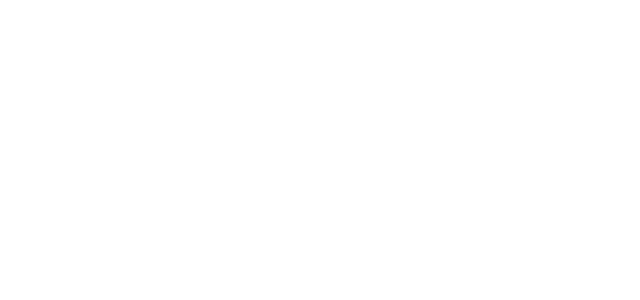
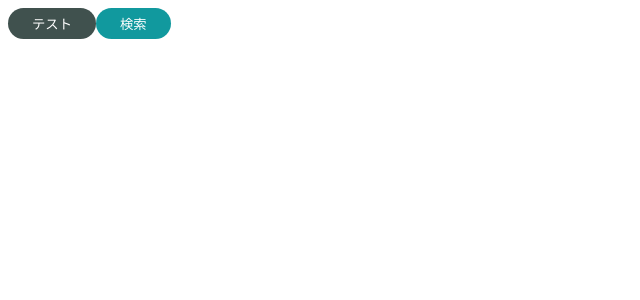
Before and after one commit to soar1219/atomic_design, a React (Create React App) app: page / in a window 1280 px wide. Shown: the top 300 px of the page, without its empty margins (0-640 px from the left). Built offline with nearby package versions, Linux system fonts and the light colour scheme.

Commit message:
atomの作成

```diff
--- a/package.json
+++ b/package.json
@@ -8,7 +8,9 @@
     "@testing-library/user-event": "^13.5.0",
     "react": "^17.0.2",
     "react-dom": "^17.0.2",
+    "react-router-dom": "^5.2.0",
     "react-scripts": "5.0.1",
+    "styled-components": "^5.2.1",
     "web-vitals": "^2.1.4"
   },
   "scripts": {
--- a/src/App.jsx
+++ b/src/App.jsx
@@ -1,8 +1,12 @@
+import { PrimaryButton } from "./components/atoms/button/PrimaryButton";
+import { SecondaryButton } from "./components/atoms/button/SecondaryButton";
+
 
 function App() {
   return (
     <div className="App">
-
+      <PrimaryButton>テスト</PrimaryButton>
+      <SecondaryButton>検索</SecondaryButton>
     </div>
   );
 }
--- /dev/null
+++ b/src/components/atoms/button/BaseButton.jsx
@@ -0,0 +1,13 @@
+import styled from "styled-components";
+
+export const BaseButton = styled.button`
+    color:#fff;
+    padding:6px 24px;
+    border:none;
+    outline: none;
+    border-radius: 9999px;
+    &:hover{
+        cursor:pointer;
+        opacity:0.8;
+  }
+`
--- /dev/null
+++ b/src/components/atoms/button/PrimaryButton.jsx
@@ -0,0 +1,18 @@
+import styled from "styled-components";
+import { BaseButton } from "./BaseButton";
+
+export const PrimaryButton = (props) => {
+    const { children } = props;
+    return (
+        <>
+            <SButton>{children}</SButton>
+        </>
+    )
+}
+
+/* 役割としてはどんな画面でもpropsを受け取ってラベルを生成できるようにする必要がある */
+
+const SButton = styled(BaseButton)`
+  background-color: #40514e;
+
+`
--- /dev/null
+++ b/src/components/atoms/button/SecondaryButton.jsx
@@ -0,0 +1,17 @@
+import styled from "styled-components";
+import { BaseButton } from "./BaseButton";
+
+export const SecondaryButton = (props) => {
+    const { children } = props;
+    return (
+        <>
+            <SButton>{children}</SButton>
+        </>
+    )
+}
+
+/* 役割としてはどんな画面でもpropsを受け取ってラベルを生成できるようにする必要がある */
+
+const SButton = styled(BaseButton)`
+  background-color: #11999e;
+`
```
Also changed, not shown: 1 other file (tests, documents, lock files or other folders).
